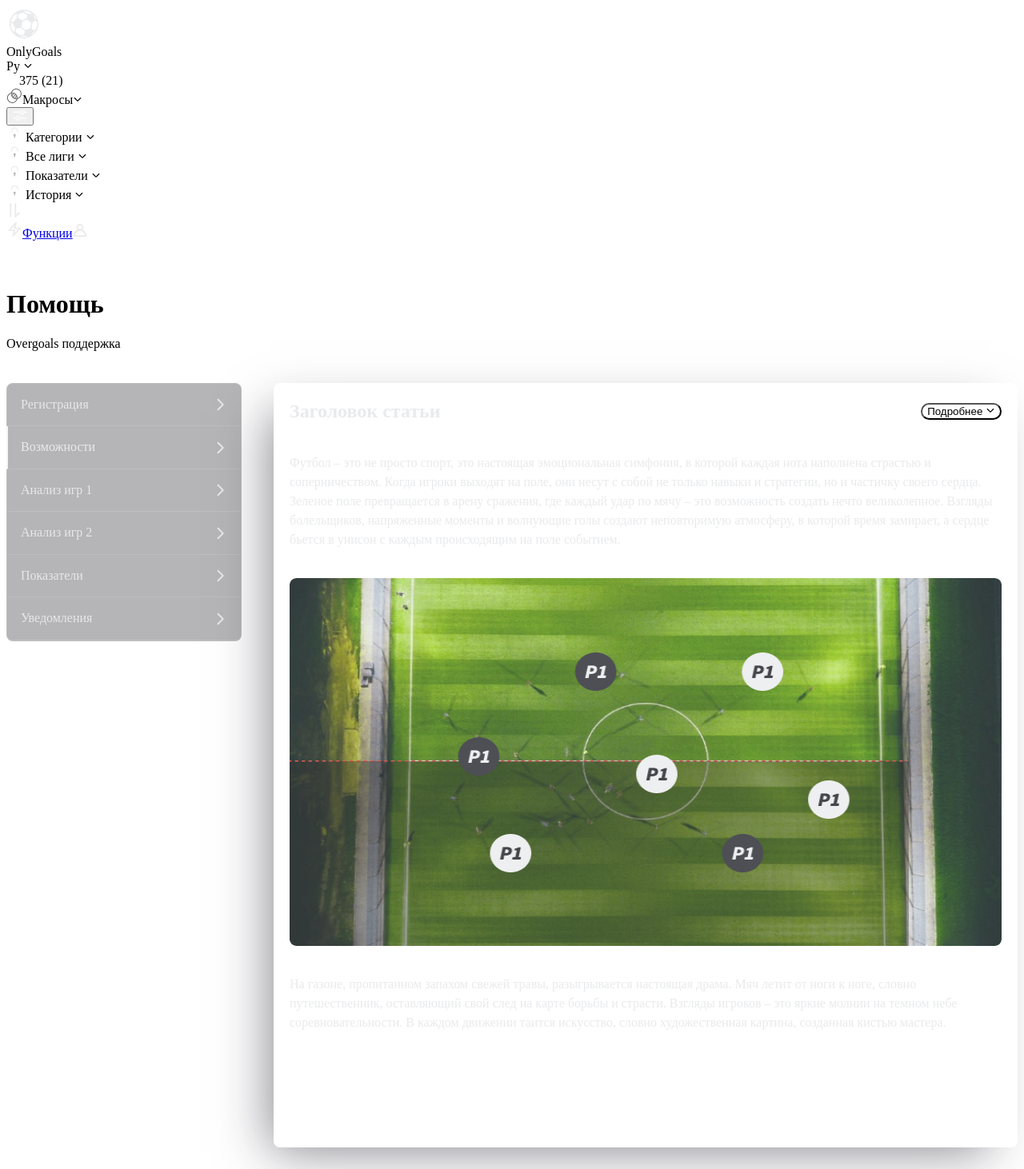
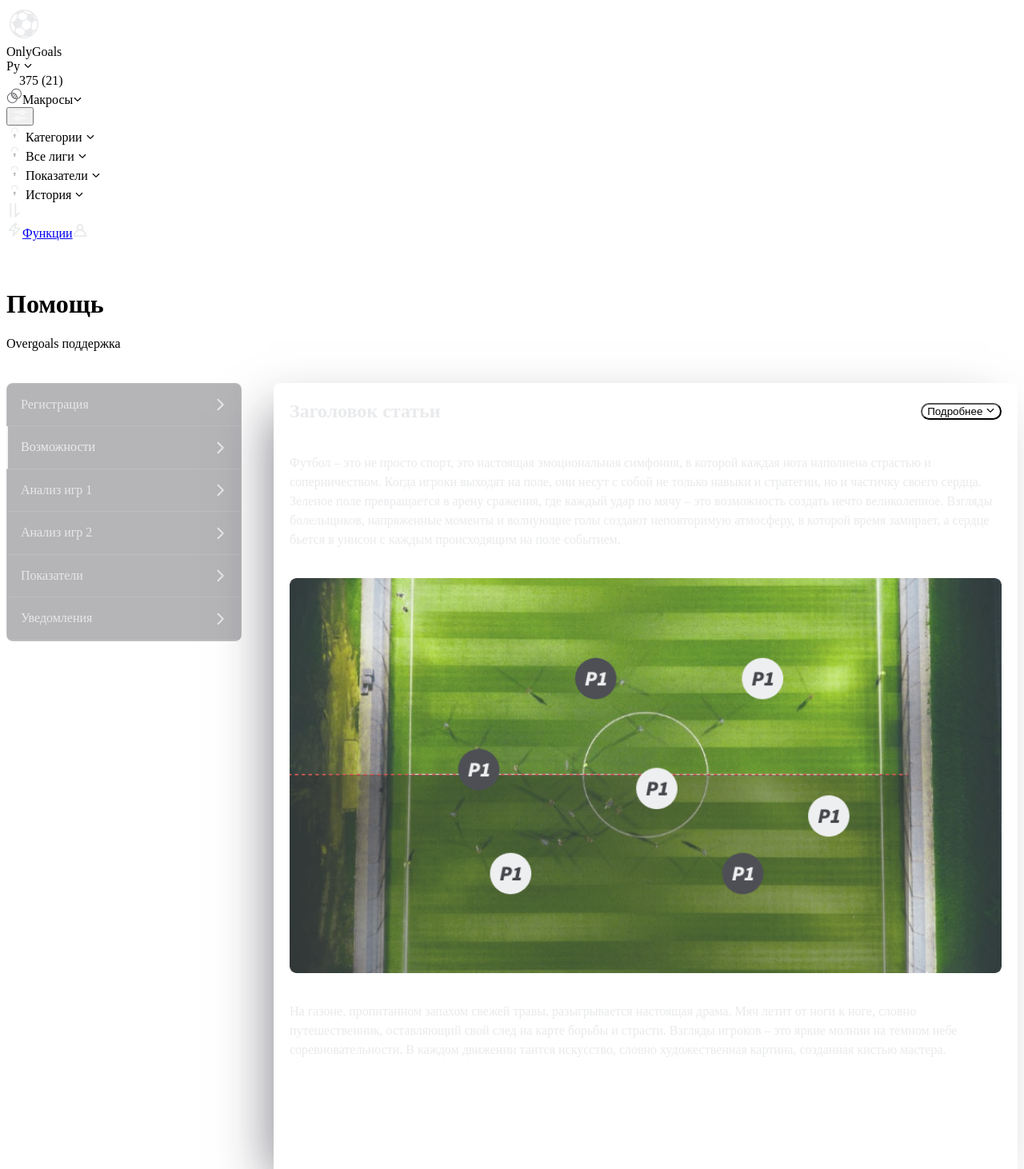
Before and after one commit to gldenis/onlygoals, a Vue app: page /help in a window 1280 px wide. Shown: the top 1462 px of the page at 80% size. Built offline with nearby package versions, Linux system fonts and the light colour scheme; the HTML template or start-up script is replaced by a standard one.

Commit message:
FEAT: page help

```diff
--- a/src/pages/help.vue
+++ b/src/pages/help.vue
@@ -144,6 +144,7 @@ main {
       border-radius: var(--8, 8px);
       opacity: 0.9;
       width: 100%;
+      height: auto;
     }
   }
 }
@@ -195,4 +196,10 @@ main {
     }
   }
 }
+
+@media screen and (max-width: $laptop){
+  .help-nav {
+    display: none;
+  }
+}
 </style>
```
